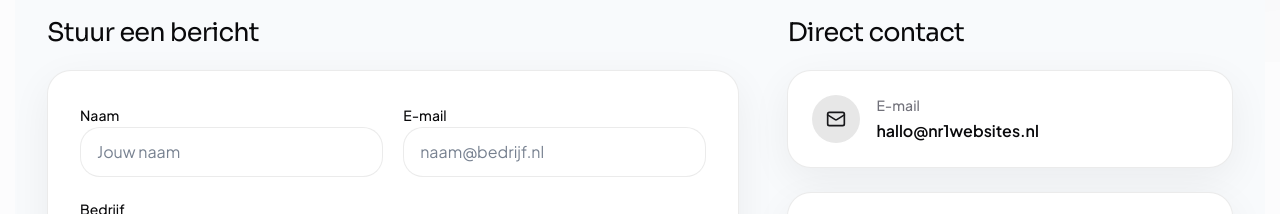
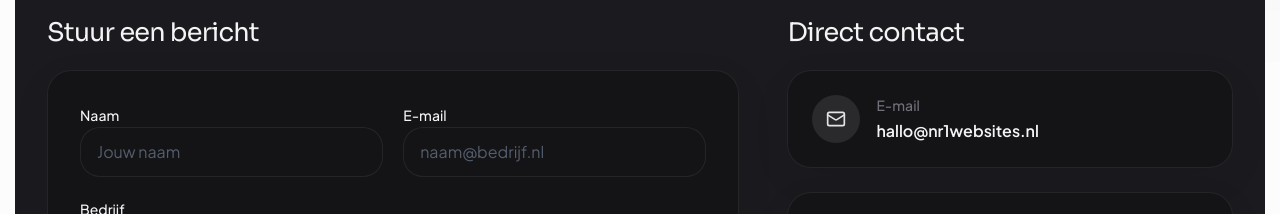
Before and after one commit to BassieT96/nr1websites, a Next.js app: page /contact in a window 1280 px wide. Shown: the part 738-952 px from the top of the page. Built offline with nearby package versions, Linux system fonts and the light colour scheme; no server answers.

Commit message:
feat: dark theme for cases + contact pages, light for over-ons

```diff
--- a/app/cases/[slug]/page.tsx
+++ b/app/cases/[slug]/page.tsx
@@ -35,5 +35,9 @@ export async function generateMetadata({
 
 export default async function CasePage({ params }: CasePageProps) {
   const { slug } = await params;
-  return <CaseStudyDetailPage slug={slug} />;
+  return (
+    <div className="theme-dark">
+      <CaseStudyDetailPage slug={slug} />
+    </div>
+  );
 }
--- a/app/cases/page.tsx
+++ b/app/cases/page.tsx
@@ -32,7 +32,7 @@ export const metadata = createMetadata({
 
 export default function CasesPage() {
   return (
-    <>
+    <div className="theme-dark">
       {pageSpec ? (
         <>
           <StructuredData
@@ -66,6 +66,6 @@ export default function CasesPage() {
       <PortfolioSection />
       <TestimonialsSection />
       <ContactSection withHeading={false} />
-    </>
+    </div>
   );
 }
--- a/app/contact/page.tsx
+++ b/app/contact/page.tsx
@@ -22,7 +22,7 @@ export const metadata = createMetadata({
 
 export default function ContactPage() {
   return (
-    <>
+    <div className="theme-dark">
       {pageSpec ? (
         <>
           <StructuredData
@@ -114,6 +114,6 @@ export default function ContactPage() {
       </section>
 
       <ContactSection withHeading={false} />
-    </>
+    </div>
   );
 }
--- a/app/globals.css
+++ b/app/globals.css
@@ -154,13 +154,33 @@
   }
 }
 
+/* =========================================================================
+   DARK THEME OVERRIDE
+   Apply .theme-dark to a page wrapper to switch all CSS tokens to dark values
+   ========================================================================= */
+.theme-dark {
+  --color-background: #0c0c0e;
+  --color-surface: #141417;
+  --color-surface-strong: #1a1a1f;
+  --color-surface-tinted: #0f1628;
+  --color-foreground: #f4f4f5;
+  --color-primary: #e4e4e7;
+  --color-primary-soft: #a1a1aa;
+  --color-muted: #71717a;
+  --color-muted-strong: #a1a1aa;
+  --color-border: rgba(255, 255, 255, 0.07);
+  --color-border-strong: rgba(255, 255, 255, 0.12);
+  background: var(--color-background);
+  color: var(--color-foreground);
+}
+
 @layer utilities {
   .page-section {
     @apply py-[var(--space-4xl)] lg:py-[var(--space-5xl)];
   }
 
   .surface-card {
-    @apply rounded-[var(--radius-xl)] border border-border bg-white shadow-[var(--shadow-card)] transition-all duration-300;
+    @apply rounded-[var(--radius-xl)] border border-border bg-[var(--color-surface)] shadow-[var(--shadow-card)] transition-all duration-300;
   }
 
   .surface-card-strong {
@@ -185,7 +205,7 @@
   }
 
   .form-field {
-    @apply w-full rounded-[1.25rem] border border-border bg-white px-4 py-3 text-base shadow-[inset_0_1px_0_rgba(255,255,255,0.6)] outline-none transition focus:border-primary/25 focus:ring-4 focus:ring-accent/10;
+    @apply w-full rounded-[1.25rem] border border-border bg-[var(--color-surface)] px-4 py-3 text-base outline-none transition focus:border-primary/25 focus:ring-4 focus:ring-accent/10;
   }
 
   .type-display-hero {
```
